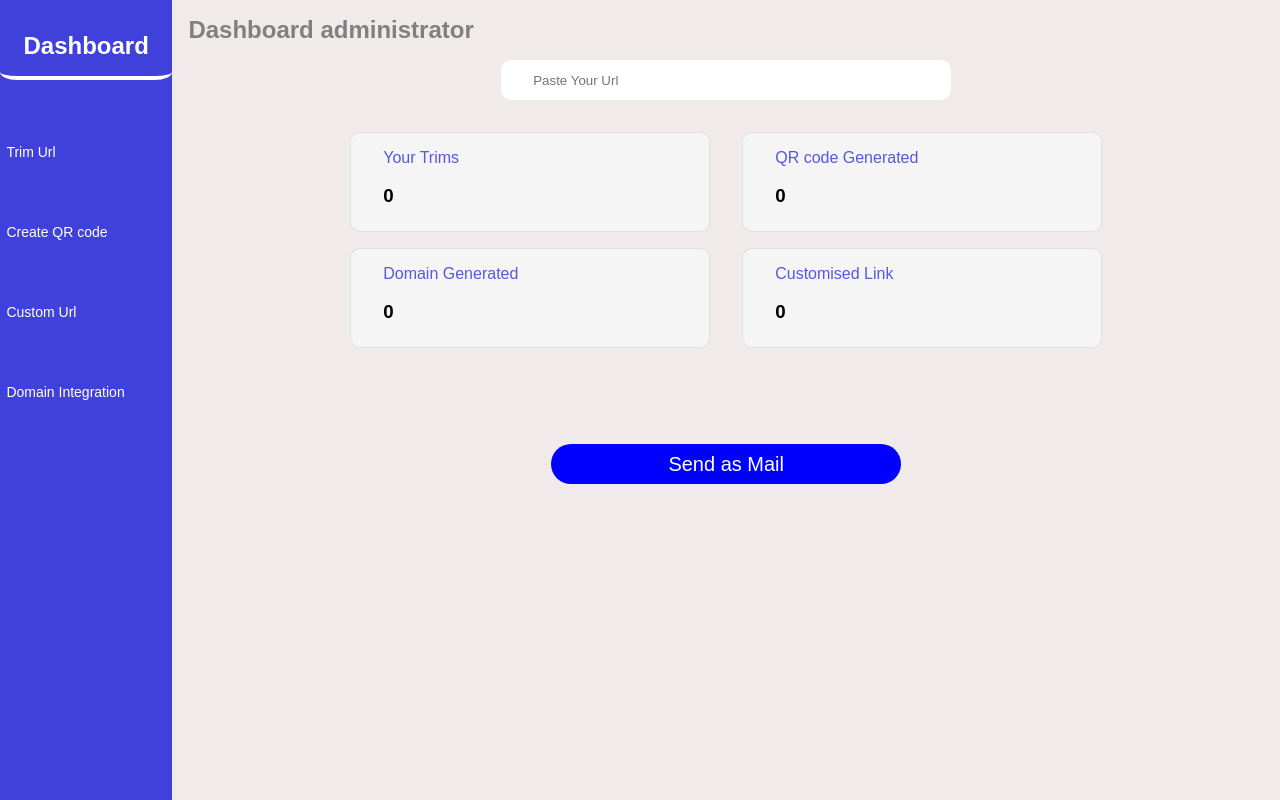
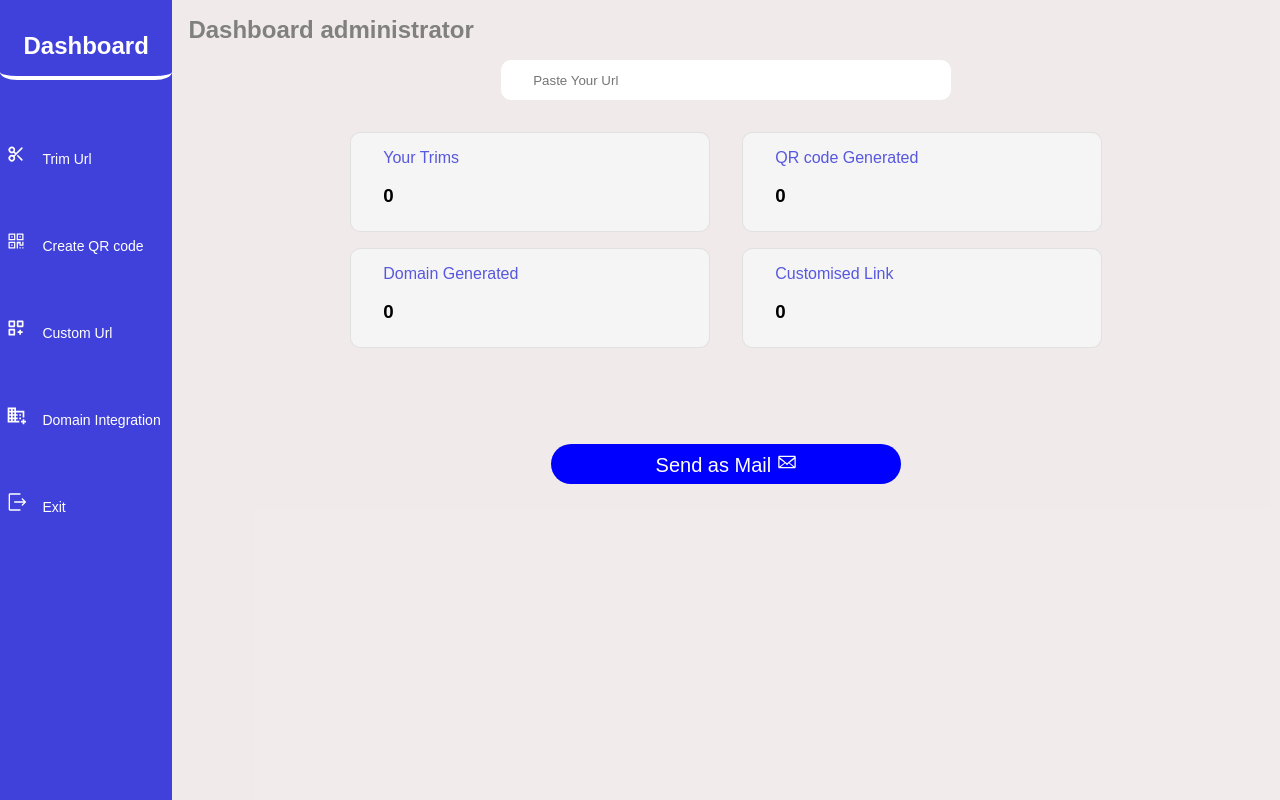
Before and after one commit to OnonobiFavour/shortify, a React (Vite) app: page /Dashboard in a window 1280 px wide. Built offline with nearby package versions, Linux system fonts and the light colour scheme.

Commit message:
update: Added icons

```diff
--- a/src/components/Dash.tsx
+++ b/src/components/Dash.tsx
@@ -1,5 +1,11 @@
 import React from 'react'
 import './Dash.css'
+import {AiOutlineQrcode} from 'react-icons/ai'
+import {HiOutlineScissors} from 'react-icons/hi'
+import {MdOutlineDomainAdd} from 'react-icons/md'
+import {BiCustomize} from 'react-icons/bi'
+import {GoMail} from 'react-icons/go'
+import {RxExit} from 'react-icons/rx'
 
 const Dash = () => {
   return (
@@ -7,10 +13,11 @@ const Dash = () => {
         <div className="side_bar">
           <h1>Dashboard</h1>
             <ul>
-                <ol><a href="#">Trim Url</a></ol>
-                <ol><a href="#">Create QR code</a></ol>
-                <ol><a href="#">Custom Url</a></ol>
-                <ol><a href="#">Domain Integration</a></ol>
+                <ol><a href="#"><HiOutlineScissors className='icons' size={20}></HiOutlineScissors>Trim Url</a></ol>
+                <ol><a href="#"><AiOutlineQrcode className='icons' size={20}></AiOutlineQrcode>Create QR code</a></ol>
+                <ol><a href="#"><BiCustomize className='icons' size={20}></BiCustomize>Custom Url</a></ol>
+                <ol><a href="#"><MdOutlineDomainAdd className = 'icons' size={20}></MdOutlineDomainAdd>Domain Integration</a></ol>
+                <ol><a href="#"><RxExit className = 'icons' size={20}></RxExit>Exit</a></ol>
             </ul>
         </div>
         <main>
@@ -46,7 +53,7 @@ const Dash = () => {
                             <h3>0</h3>
                         </div>
                     </div>
-                    <button className="email">Send as Mail</button>
+                    <button className="email">Send as Mail <GoMail size={20}></GoMail></button>
                 </div>
             </div>
         </main>
```
